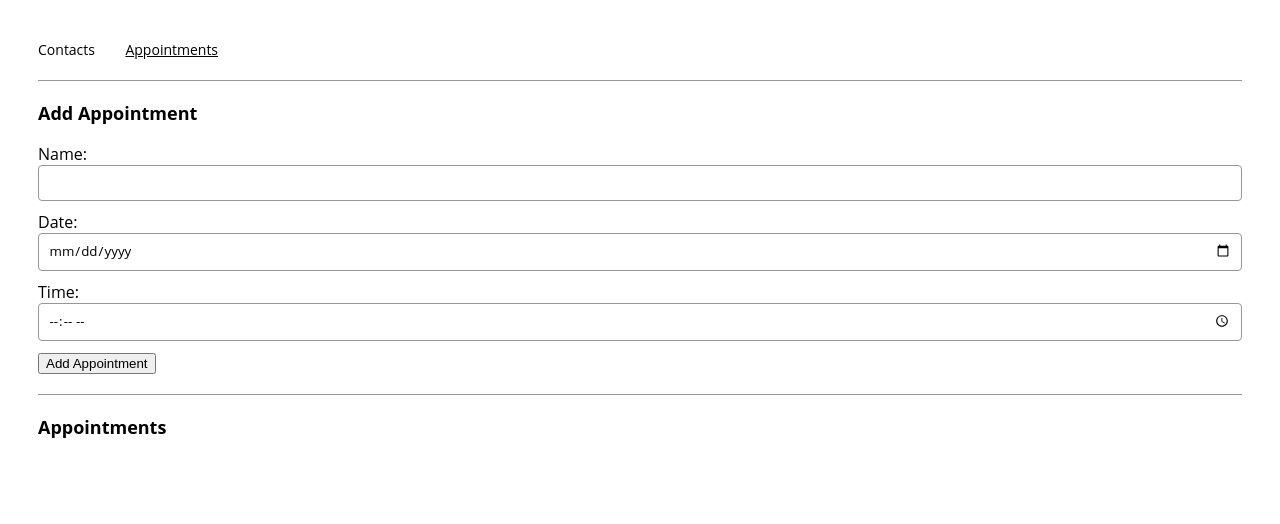
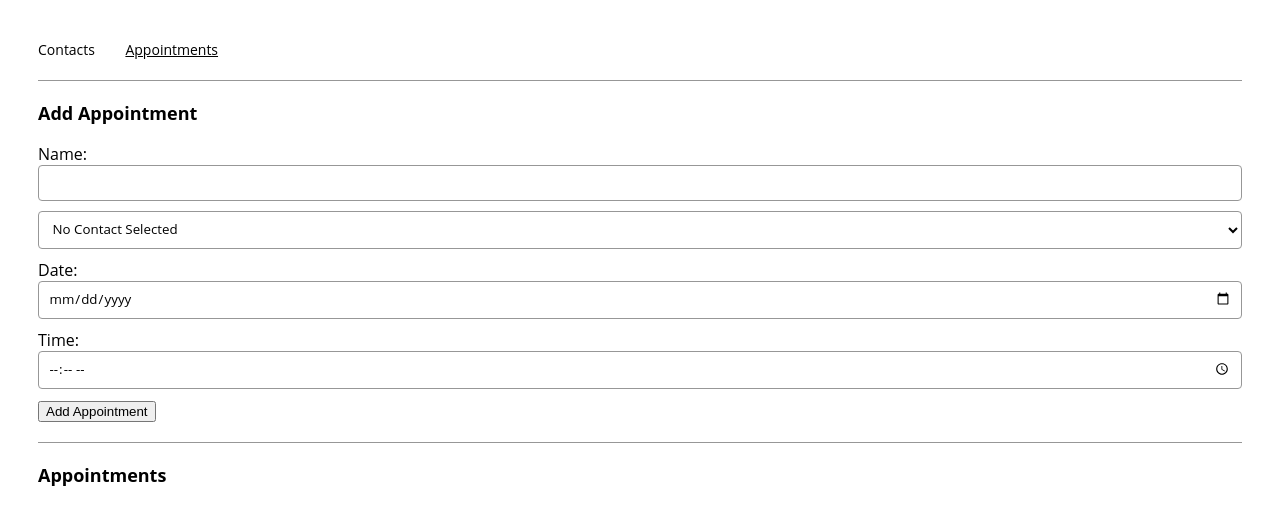
Before and after one commit to ayeryn/appointment-planner-codecademy, a React (Create React App) app: page /appointments in a window 1280 px wide. Shown: the top 524 px of the page. Built offline with nearby package versions, Linux system fonts and the light colour scheme.

Commit message:
functioning!

```diff
--- a/src/components/appointmentForm/AppointmentForm.js
+++ b/src/components/appointmentForm/AppointmentForm.js
@@ -29,7 +29,14 @@ export const AppointmentForm = ({
           setName(e.target.value);
         }}
       />
-      <ContactPicker contacts={contacts} />
+      <ContactPicker
+        contacts={contacts}
+        handleChange={(e) => {
+          setContact(e.target.value);
+        }}
+        value=""
+        name=" contact"
+      />
       <label for="date">Date: </label>
       <input
         id="date"
--- a/src/components/contactPicker/ContactPicker.js
+++ b/src/components/contactPicker/ContactPicker.js
@@ -1,7 +1,13 @@
 import React from "react";
 
-export const ContactPicker = () => {
+export const ContactPicker = ({ contacts, handleChange, value, name }) => {
   return (
-    <></>
+    <select onChange={handleChange} value={value} name={name}>
+      <option value="">No Contact Selected</option>
+      {contacts &&
+        contacts.map((contact) => (
+          <option value={contact.name}>{contact.name}</option>
+        ))}
+    </select>
   );
 };
```
